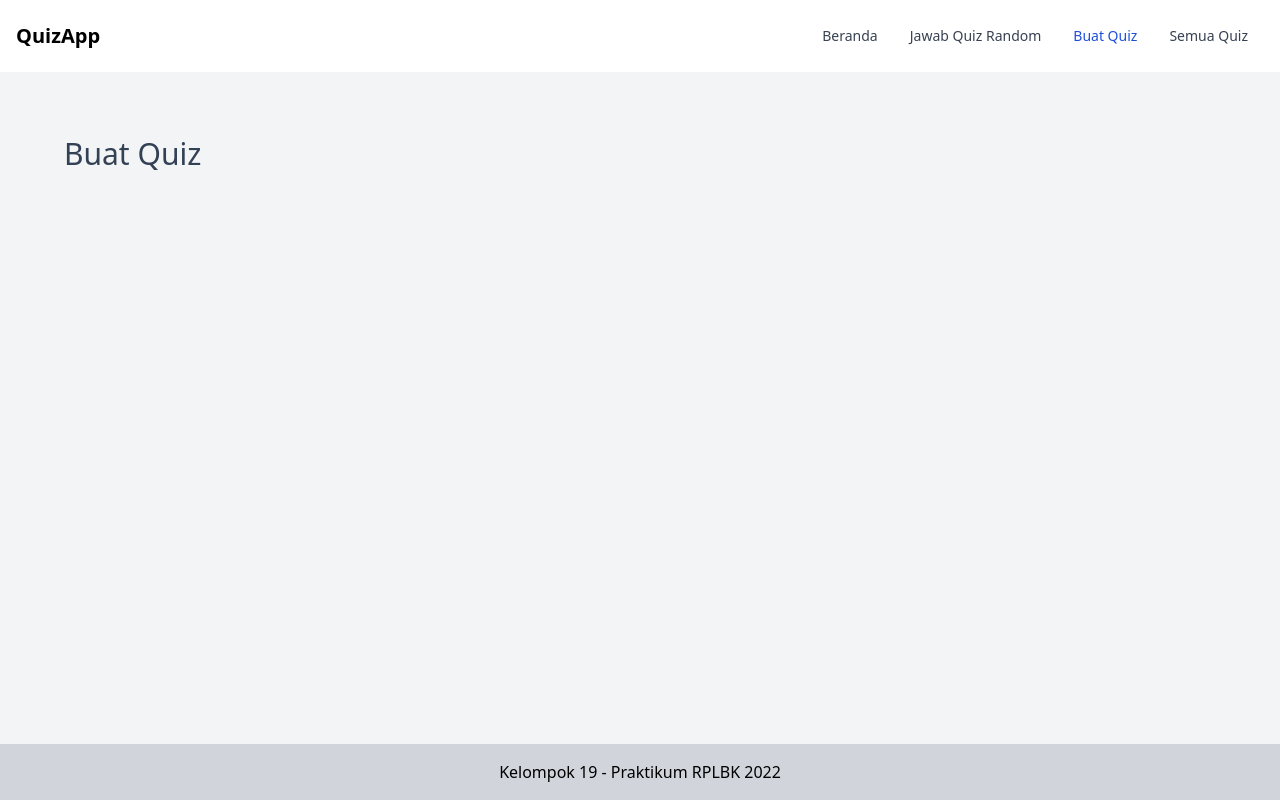
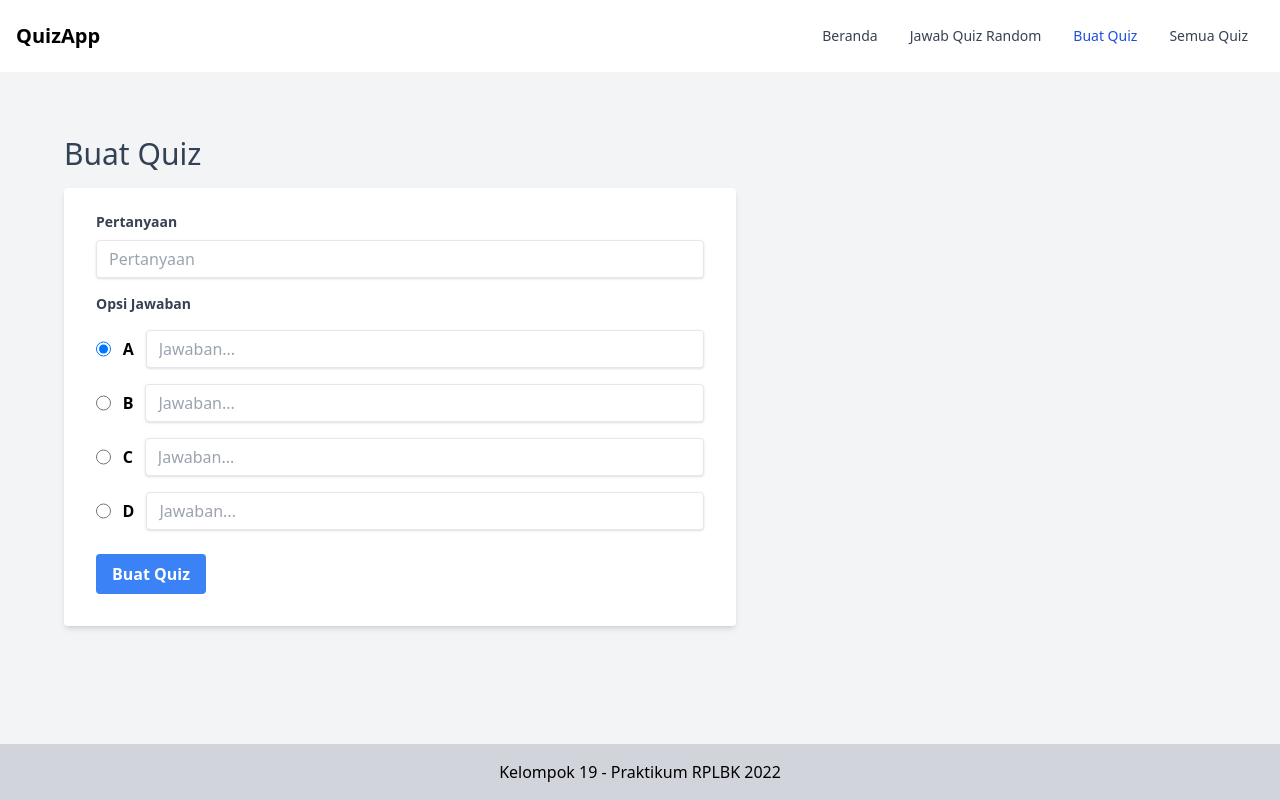
Before and after one commit to timothybagas/tugas-akhir-rplbk, a React (Create React App) app: page /buat-quiz in a window 1280 px wide. Built offline with nearby package versions, Linux system fonts and the light colour scheme.

Commit message:
Update CreateQuiz.js

```diff
--- a/src/pages/CreateQuiz.js
+++ b/src/pages/CreateQuiz.js
@@ -1,10 +1,110 @@
+import axios from "axios";
 import React from "react";
+import toast, { Toaster } from "react-hot-toast";
+import AnswerChoice from "../components/AnswerChoice";
 import Template from "../components/Template";
+import { BASE_URL } from "../constants";
+
+const OPTIONS_QUANTITY = 4;
 
 export default function CreateQuiz() {
+    const [question, setQuestion] = React.useState("");
+    const [answers, setAnswers] = React.useState(
+        Array.from({ length: OPTIONS_QUANTITY }, (_, index) => ({
+            key: String.fromCharCode(index + 65), value: "", isCorrect: index === 0,
+        }))
+    );
+    const [previousChoice, setPreviousChoice] = React.useState(0);
+
+    const handleOnSubmit = e => {
+        e.preventDefault();
+        (async function () {
+            await axios
+                .post(`${BASE_URL}/quiz`, { question, answers })
+                .then(response => {
+                    const result = response.data;
+                    toast.success("Quiz berhasil dibuat!");
+                    console.log(result.data);
+                })
+                .catch(error => {
+                    toast.error("Gagal membuat Quiz");
+                    console.error(error);
+                });
+        })();
+    };
+
+    const handleRadioOnChange = index => {
+        const arr = [...answers];
+        arr[previousChoice] = {
+            ...arr[previousChoice],
+            isCorrect: false,
+        };
+        arr[index] = {
+            ...arr[index],
+            isCorrect: true,
+        };
+        setAnswers([...arr]);
+        setPreviousChoice(index);
+    };
+
+    const handleInputOnChange = (index, value) => {
+        const arr = [...answers];
+        arr[index] = {
+            ...arr[index],
+            value,
+        };
+        setAnswers([...arr]);
+    };
+
     return (
         <Template title="Buat Quiz">
-
+            <div className="w-full max-w-2xl mt-4">
+                <form
+                    className="bg-white shadow-md rounded px-8 pt-6 pb-8 mb-4"
+                    onSubmit={handleOnSubmit}
+                >
+                    <div className="mb-4">
+                        <label className="block text-gray-700 text-sm font-bold mb-2" htmlFor="question">
+                            Pertanyaan
+                        </label>
+                        <input
+                            className="shadow appearance-none border rounded w-full py-2 px-3 text-gray-700 leading-tight focus:outline-none focus:shadow-outline"
+                            id="question"
+                            type="text"
+                            placeholder="Pertanyaan"
+                            name="question"
+                            onChange={e => setQuestion(e.target.value)}
+                        />
+                    </div>
+                    <div className="mb-6">
+                        <label className="block text-gray-700 text-sm font-bold mb-2" htmlFor="opsi">
+                            Opsi Jawaban
+                        </label>
+                        {answers.map((answer, index) => (
+                            <AnswerChoice
+                                key={index}
+                                inputID={index}
+                                radioOnChange={() => handleRadioOnChange(index)}
+                                isChecked={answer.isCorrect}
+                                choiceKey={answer.key}
+                                inputOnChange={e => handleInputOnChange(index, e.target.value)}
+                            />
+                        ))}
+                    </div>
+                    <div className="flex items-center justify-between">
+                        <button
+                            className="bg-blue-500 hover:bg-blue-700 text-white font-bold py-2 px-4 rounded focus:outline-none focus:shadow-outline"
+                            type="submit"
+                        >
+                            Buat Quiz
+                        </button>
+                    </div>
+                </form>
+            </div>
+            <Toaster
+                position="top-center"
+                reverseOrder={false}
+            />
         </Template>
     );
 }
```
